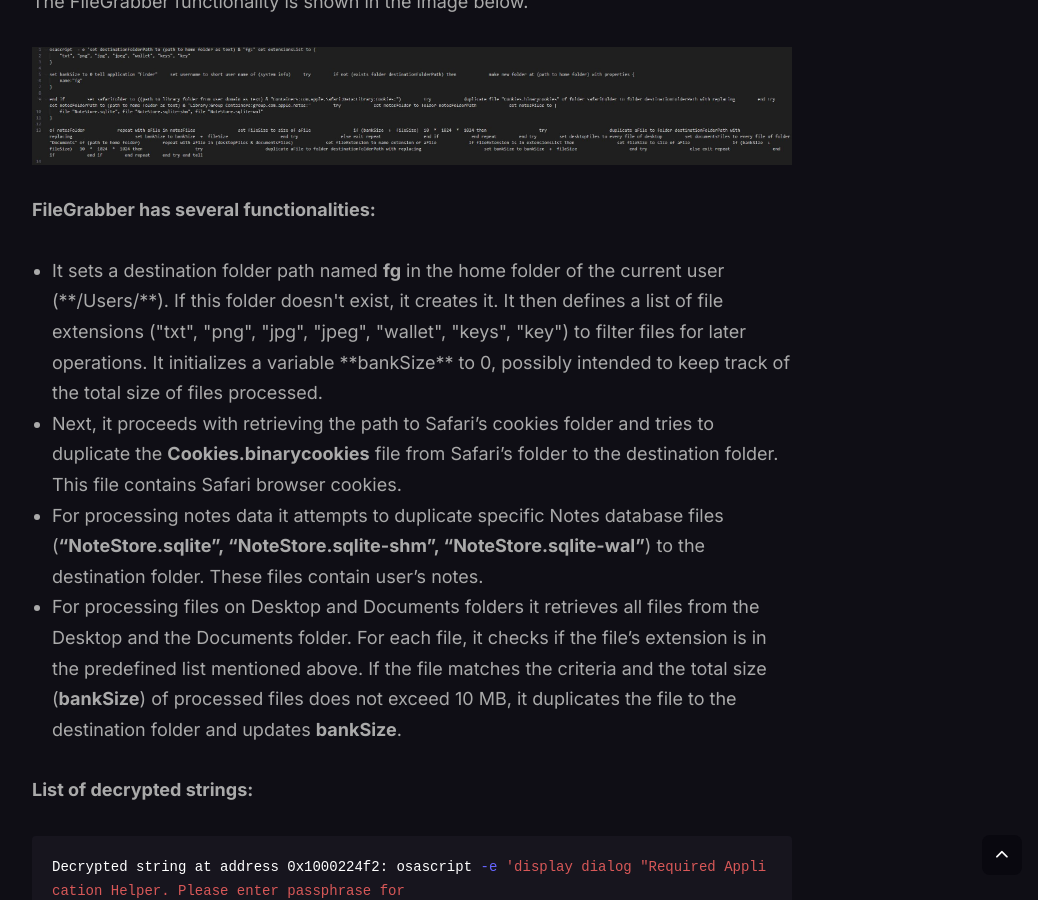
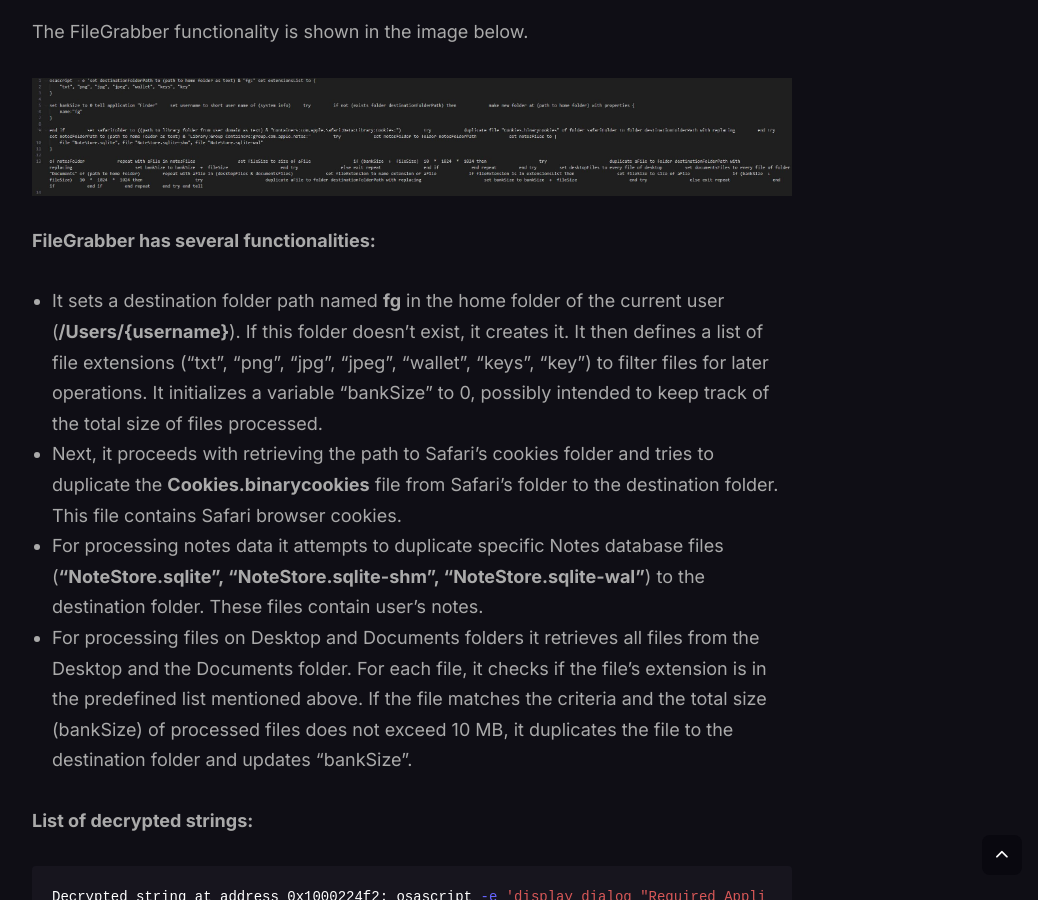
Before and after one commit to RussianPanda95/russianpanda95.github.io, a Jekyll site: the page built from _posts/2024-01-15-Atomic-Stealer-AMOS.md, in a window 1280 px wide and 900 px high, scrolled down 10976 px. Shown: the whole window, without its empty margins (228-1266 px from the left). Built offline with Jekyll 4.4.1, drawn with Linux system fonts in a browser that asks for light colours; nearby versions of some CDN libraries; comment, search, counter and statistics services are not loaded; some of the changed text lies outside the part shown.

Commit message:
7th commit

```diff
--- a/_posts/2024-01-15-Atomic-Stealer-AMOS.md
+++ b/_posts/2024-01-15-Atomic-Stealer-AMOS.md
@@ -170,10 +170,10 @@ The FileGrabber functionality is shown in the image below.
 ![FileGrabber2.JPG](/images/AtomicStealer/FileGrabber2.JPG)
 
 **FileGrabber has several functionalities:**
-- It sets a destination folder path named **fg** in the home folder of the current user (**/Users/<username>**). If this folder doesn't exist, it creates it. It then defines a list of file extensions ("txt", "png", "jpg", "jpeg", "wallet", "keys", "key") to filter files for later operations. It initializes a variable **bankSize** to 0, possibly intended to keep track of the total size of files processed.
+- It sets a destination folder path named **fg** in the home folder of the current user (**/Users/{username}**). If this folder doesn't exist, it creates it. It then defines a list of file extensions ("txt", "png", "jpg", "jpeg", "wallet", "keys", "key") to filter files for later operations. It initializes a variable "bankSize" to 0, possibly intended to keep track of the total size of files processed.
 - Next, it proceeds with retrieving the path to Safari's cookies folder and tries to duplicate the **Cookies.binarycookies** file from Safari's folder to the destination folder. This file contains Safari browser cookies.
 - For processing notes data it attempts to duplicate specific Notes database files (**"NoteStore.sqlite", "NoteStore.sqlite-shm", "NoteStore.sqlite-wal"**) to the destination folder. These files contain user's notes.
-- For processing files on Desktop and Documents folders it retrieves all files from the Desktop and the Documents folder. For each file, it checks if the file's extension is in the predefined list mentioned above. If the file matches the criteria and the total size (**bankSize**) of processed files does not exceed 10 MB, it duplicates the file to the destination folder and updates **bankSize**.
+- For processing files on Desktop and Documents folders it retrieves all files from the Desktop and the Documents folder. For each file, it checks if the file's extension is in the predefined list mentioned above. If the file matches the criteria and the total size (bankSize) of processed files does not exceed 10 MB, it duplicates the file to the destination folder and updates "bankSize".
 
 **List of decrypted strings:**
 
```
Also changed, not shown: other parts of _posts/2024-01-15-Atomic-Stealer-AMOS.md (+1 -1 lines).
